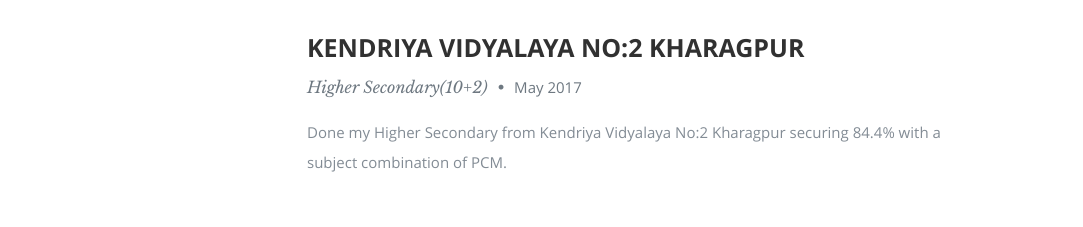
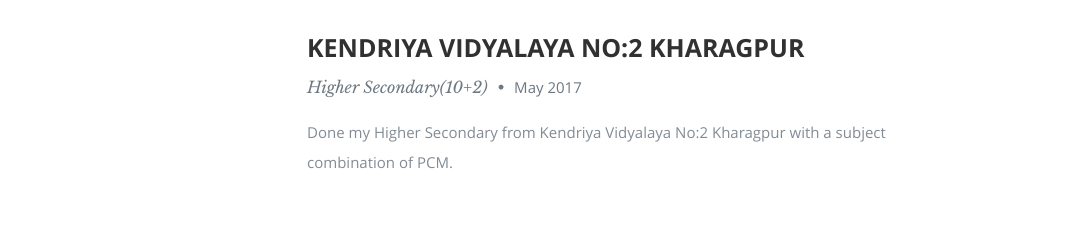
Before and after one commit to dastan08/portFolio, a plain HTML site: page index.html in a window 1280 px wide. Shown: the part 1607-1834 px from the top of the page, without its empty margins (98-1181 px from the left). Drawn offline with nearby package versions, Linux system fonts and the light colour scheme.

Commit message:
Update index.html

```diff
--- a/index.html
+++ b/index.html
@@ -166,7 +166,7 @@
                   <p class="info">Higher Secondary(10+2) <span>&bull;</span> <em class="date">May 2017</em></p>
 
                   <p>
-                  Done my Higher Secondary from Kendriya Vidyalaya No:2 Kharagpur securing 84.4% with a subject combination of PCM.
+                  Done my Higher Secondary from Kendriya Vidyalaya No:2 Kharagpur with a subject combination of PCM.
                   </p>
 
                </div>
```
